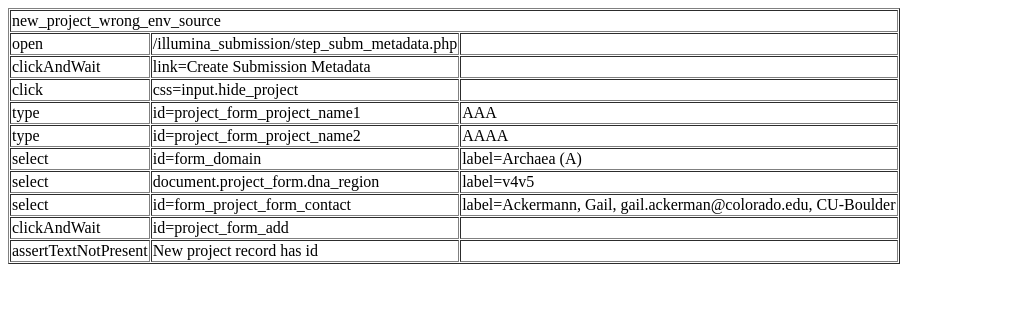
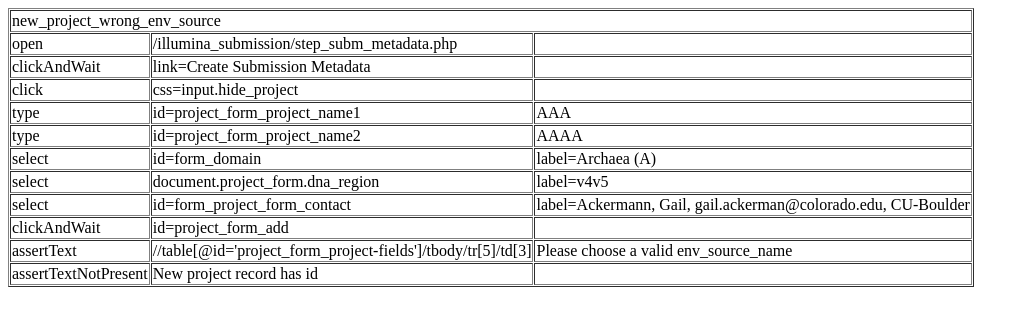
Before and after one commit to annaship/illumina_submission, a PHP site: page /selenium_tests/new_project_wrong_env_source.html in a window 1280 px wide. Shown: the top 326 px of the page, without its empty margins (0-1029 px from the left). Run offline with PHP 8.4, Linux system fonts and the light colour scheme.

Commit message:
fix env_source_name error message

```diff
--- a/ill_subm_functions.php
+++ b/ill_subm_functions.php
@@ -118,7 +118,7 @@ function valid_env_source_name($env_source_name)
 {
   $isValid = true;
   $len_env_source_name = strlen($env_source_name);
-  if ($len_env_source_name < 1 or $env_source_name = "env_source_name")
+  if ($len_env_source_name < 1 or $env_source_name == "env_source_name")
   {
     $isValid = false;
   }
--- a/selenium_tests/new_project_all_wrong.html
+++ b/selenium_tests/new_project_all_wrong.html
@@ -49,7 +49,7 @@
 <tr>
 	<td>assertText</td>
 	<td>//table[@id='project_form_project-fields']/tbody/tr[5]/td[3]</td>
-	<td>Please select env_source_name</td>
+	<td>Please choose a valid env_source_name</td>
 </tr>
 </tbody></table>
 </body>
--- a/selenium_tests/new_project_wrong_env_source.html
+++ b/selenium_tests/new_project_wrong_env_source.html
@@ -57,6 +57,11 @@
 	<td></td>
 </tr>
 <tr>
+	<td>assertText</td>
+	<td>//table[@id='project_form_project-fields']/tbody/tr[5]/td[3]</td>
+	<td>Please choose a valid env_source_name</td>
+</tr>
+<tr>
 	<td>assertTextNotPresent</td>
 	<td>New project record has id</td>
 	<td></td>
--- a/selenium_tests/new_project_wrong_pr_name2 and env_source.html
+++ b/selenium_tests/new_project_wrong_pr_name2 and env_source.html
@@ -51,6 +51,11 @@
 	<td>css=td.message</td>
 	<td>The second part of a project name could have only letters and numbers and no more then 6 of them</td>
 </tr>
+<tr>
+	<td>verifyText</td>
+	<td>//table[@id='project_form_project-fields']/tbody/tr[5]/td[3]</td>
+	<td>Please choose a valid env_source_name</td>
+</tr>
 </tbody></table>
 </body>
 </html>
```
Also changed, not shown: step_subm_metadata_form_project_validation.php (+3 -11 lines).
